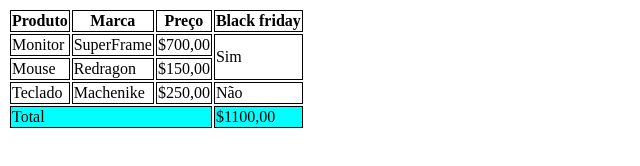
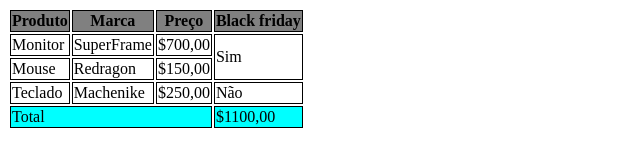
Before and after one commit to Wendel-dev-one/aula-tabela, a plain HTML site: page index.html in a window 1280 px wide. Shown: the whole page, without its empty margins (0-640 px from the left). Drawn offline with Linux system fonts and the light colour scheme.

Commit message:
Adicionado um arquivo CSS

```diff
--- a/index.html
+++ b/index.html
@@ -4,19 +4,8 @@
 <head>
     <meta charset="UTF-8">
     <meta name="viewport" content="width=device-width, initial-scale=1.0">
-    <title>Document</title>
-    <style>
-        th,
-        td {
-            border: 1px solid black;
-        }
-
-        tfoot {
-            background-color: cyan;
-        }
-    </style>
-
-
+    <title>Tabeka Black Friday</title>
+    <link rel="stylesheet" href="style.css">
 
 </head>
 
--- /dev/null
+++ b/style.css
@@ -0,0 +1,11 @@
+th, td {
+    border: 1px solid black;
+}
+
+tfoot {
+    background-color: cyan;
+}
+
+th {
+    background-color: grey;
+}
```
